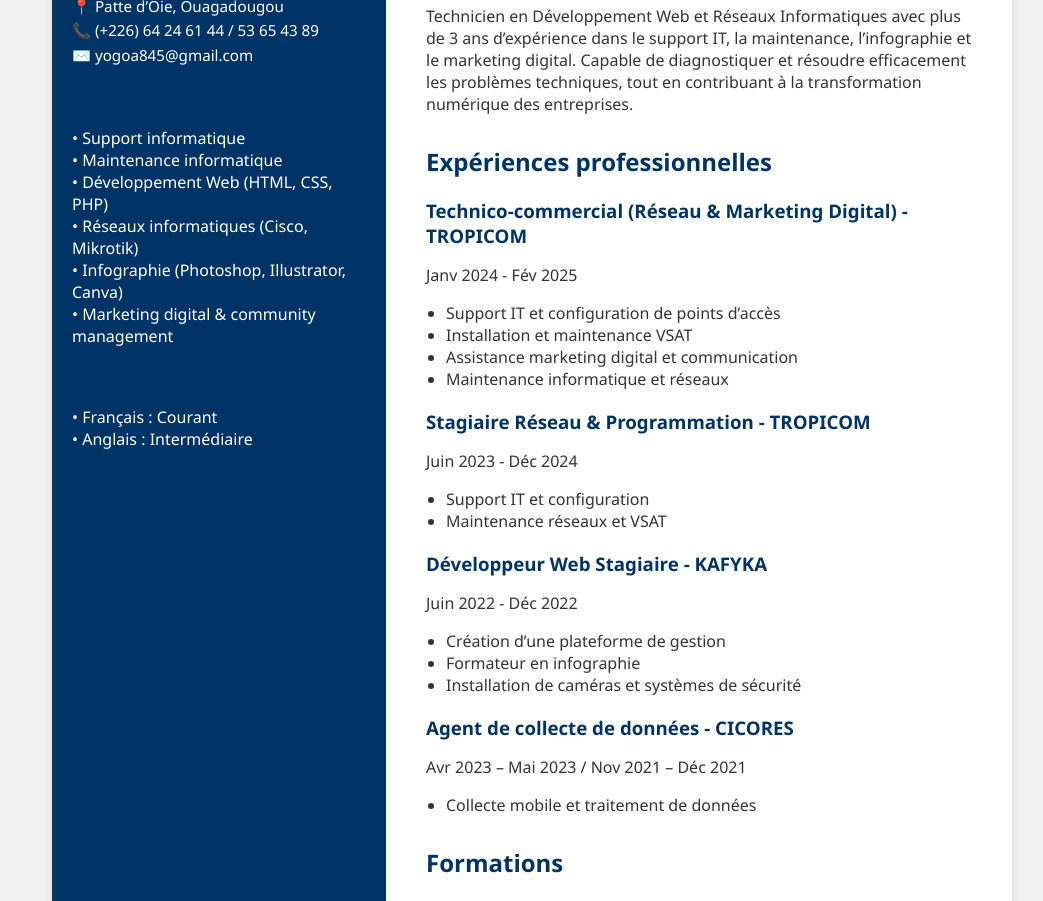
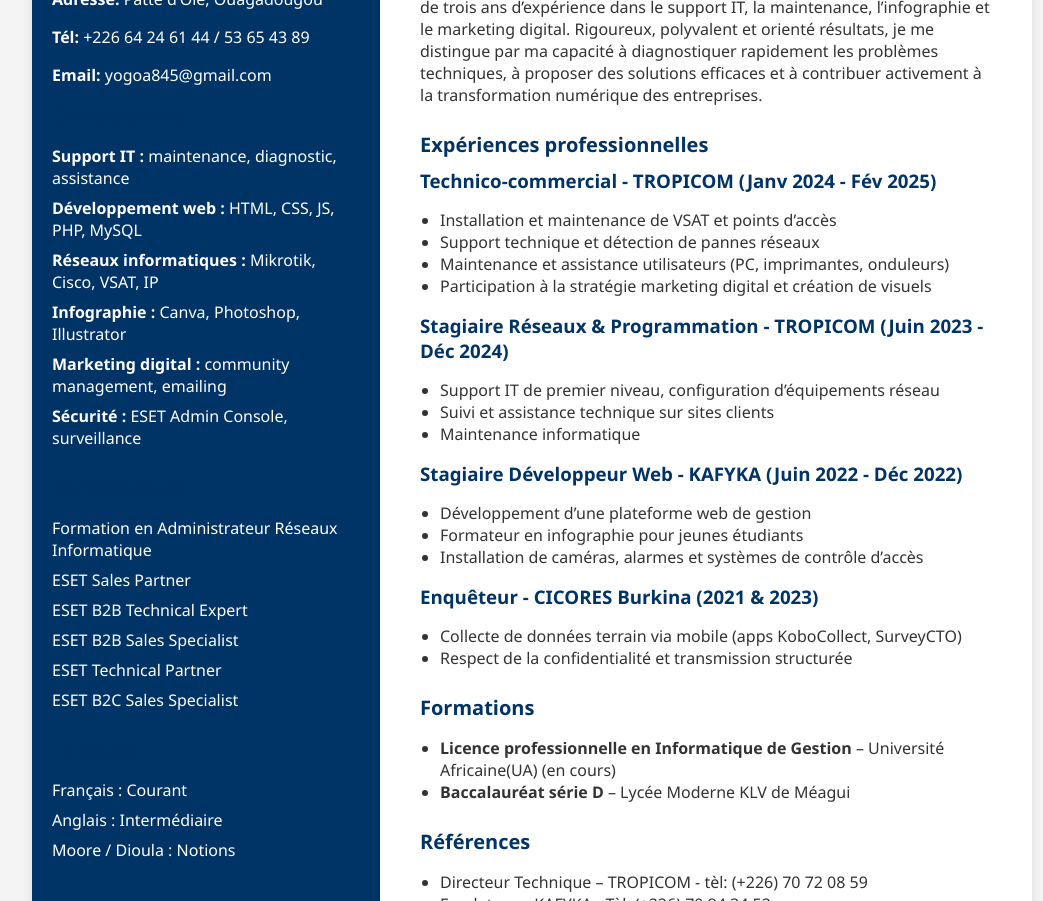
Before and after one commit to MonProjet12/MonCV, a plain HTML site: page index.html in a window 1280 px wide. Shown: the part 129-1030 px from the top of the page, without its empty margins (108-1151 px from the left). Drawn offline with Linux system fonts and the light colour scheme.

Commit message:
Update index.html

```diff
--- a/index.html
+++ b/index.html
@@ -2,160 +2,166 @@
 <html lang="fr">
 <head>
   <meta charset="UTF-8" />
-  <meta name="viewport" content="width=device-width, initial-scale=1.0"/>
-  <title> YOGO ABDOULAYE </title>
+  <meta name="viewport" content="width=device-width, initial-scale=1.0" />
+  <title>YOGO ABDOULAYE </title>
   <style>
     body {
       font-family: 'Segoe UI', sans-serif;
       margin: 0;
       padding: 0;
-      background: #f2f2f2;
+      background: #f4f4f4;
       color: #333;
     }
     .container {
-      max-width: 960px;
-      margin: 40px auto;
+      display: flex;
+      flex-direction: row;
+      max-width: 1000px;
+      margin: 30px auto;
       background: white;
       box-shadow: 0 0 10px rgba(0,0,0,0.1);
-      display: flex;
-      flex-direction: row;
     }
-    .left-column {
-      background-color: #003366;
+    .left {
+      width: 35%;
+      background: #003366;
       color: white;
       padding: 30px 20px;
-      width: 35%;
     }
-    .right-column {
+    .right {
+      width: 65%;
       padding: 30px 40px;
-      width: 65%;
     }
-    h1, h2 {
-      color: #003366;
+    h1, h2, h3 {
       margin-top: 0;
     }
+    h1 {
+      font-size: 28px;
+    }
+    h2 {
+      color: #003366;
+      font-size: 20px;
+      margin-bottom: 10px;
+    }
     h3 {
-      margin-bottom: 5px;
+      margin: 5px 0;
       color: #003366;
-    }
-    .section {
-      margin-bottom: 30px;
-    }
-    .item {
-      margin-bottom: 15px;
     }
     ul {
       padding-left: 20px;
     }
-    .contact-info {
-      font-size: 0.95rem;
-      line-height: 1.6;
+    .section {
+      margin-bottom: 25px;
     }
-    .skill-list {
-      list-style-type: none;
+    .skill-list, .lang-list, .certif-list {
+      list-style: none;
       padding: 0;
     }
-    .skill-list li::before {
-      content: "• ";
-      color: #fff;
+    .skill-list li, .lang-list li, .certif-list li {
+      margin-bottom: 8px;
     }
   </style>
 </head>
 <body>
 
 <div class="container">
-  <div class="left-column">
-    <h2>Yogo Abdoulaye</h2>
-    <p class="contact-info">
-      📍 Patte d’Oie, Ouagadougou<br/>
-      📞 (+226) 64 24 61 44 / 53 65 43 89<br/>
-      ✉️ yogoa845@gmail.com<br/>
-    </p>
-    <h3>Compétences</h3>
+  <div class="left">
+    <h1>Yogo Abdoulaye</h1>
+    <p><strong>Adresse:</strong> Patte d’Oie, Ouagadougou</p>
+    <p><strong>Tél:</strong> +226 64 24 61 44 / 53 65 43 89</p>
+    <p><strong>Email:</strong> yogoa845@gmail.com</p>
+    <div class="section">
+      <h2>Compétences</h2>
       <ul class="skill-list">
-      <li>Support informatique</li>
-      <li>Maintenance informatique</li>
-      <li>Développement Web (HTML, CSS, PHP)</li>
-      <li>Réseaux informatiques (Cisco, Mikrotik)</li>
-      <li>Infographie (Photoshop, Illustrator, Canva)</li>
-      <li>Marketing digital & community management</li>
-    </ul>
-    <h3>Langues</h3>
-    <ul class="skill-list">
-      <li>Français : Courant</li>
-      <li>Anglais : Intermédiaire</li>
+        <li><strong>Support IT :</strong> maintenance, diagnostic, assistance</li>
+        <li><strong>Développement web :</strong> HTML, CSS, JS, PHP, MySQL</li>
+        <li><strong>Réseaux informatiques :</strong> Mikrotik, Cisco, VSAT, IP</li>
+        <li><strong>Infographie :</strong> Canva, Photoshop, Illustrator</li>
+        <li><strong>Marketing digital :</strong> community management, emailing</li>
+        <li><strong>Sécurité :</strong> ESET Admin Console, surveillance</li>
       </ul>
     </div>
 
-  <div class="right-column">
     <div class="section">
-      <h1>Profil</h1>
+      <h2>Certifications</h2>
+      <ul class="certif-list">
+        <li>Formation en Administrateur Réseaux Informatique </li>
+        <li>ESET Sales Partner </li>
+        <li>ESET B2B Technical Expert </li>
+        <li>ESET B2B Sales Specialist </li>
+        <li>ESET Technical Partner</li>
+        <li>ESET B2C Sales Specialist </li>
+      </ul>
+    </div>
+
+    <div class="section">
+      <h2>Langues</h2>
+      <ul class="lang-list">
+        <li>Français : Courant</li>
+        <li>Anglais : Intermédiaire</li>
+        <li>Moore / Dioula : Notions</li>
+      </ul>
+    </div>
+  </div> <!-- fin de la colonne gauche -->
+  <div class="right">
+    <div class="section">
+      <h2>Profil</h2>
       <p>
-        Technicien en Développement Web et Réseaux Informatiques avec plus de 3 ans d’expérience dans le support IT, la maintenance, l’infographie et le marketing digital. Capable de diagnostiquer et résoudre efficacement les problèmes techniques, tout en contribuant à la transformation numérique des entreprises.
+        Technicien en développement web et en réseaux informatiques, avec plus de trois ans d’expérience dans le support IT, la maintenance,
+        l’infographie et le marketing digital. Rigoureux, polyvalent et orienté résultats, je me distingue par ma capacité à diagnostiquer
+        rapidement les problèmes techniques, à proposer des solutions efficaces et à contribuer activement à la transformation numérique
+        des entreprises.
       </p>
     </div>
 
     <div class="section">
       <h2>Expériences professionnelles</h2>
-      <div class="item">
-        <h3>Technico-commercial (Réseau & Marketing Digital) - TROPICOM</h3>
-        <p>Janv 2024 - Fév 2025</p>
+
+      <h3>Technico-commercial - TROPICOM (Janv 2024 - Fév 2025)</h3>
       <ul>
-          <li>Support IT et configuration de points d’accès</li>
-          <li>Installation et maintenance VSAT</li>
-          <li>Assistance marketing digital et communication</li>
-          <li>Maintenance informatique et réseaux</li>
+        <li>Installation et maintenance de VSAT et points d’accès</li>
+        <li>Support technique et détection de pannes réseaux</li>
+        <li>Maintenance et assistance utilisateurs (PC, imprimantes, onduleurs)</li>
+        <li>Participation à la stratégie marketing digital et création de visuels</li>
+      </ul>
+
+      <h3>Stagiaire Réseaux & Programmation - TROPICOM (Juin 2023 - Déc 2024)</h3>
+      <ul>
+        <li>Support IT de premier niveau, configuration d’équipements réseau</li>
+        <li>Suivi et assistance technique sur sites clients</li>
+        <li>Maintenance informatique </li>
+      </ul>
+
+      <h3>Stagiaire Développeur Web - KAFYKA (Juin 2022 - Déc 2022)</h3>
+      <ul>
+        <li>Développement d’une plateforme web de gestion</li>
+        <li>Formateur en infographie pour jeunes étudiants</li>
+        <li>Installation de caméras, alarmes et systèmes de contrôle d’accès</li>
+      </ul>
+
+      <h3>Enquêteur - CICORES Burkina (2021 & 2023)</h3>
+      <ul>
+        <li>Collecte de données terrain via mobile (apps KoboCollect, SurveyCTO)</li>
+        <li>Respect de la confidentialité et transmission structurée</li>
       </ul>
     </div>
-      <div class="item">
-        <h3>Stagiaire Réseau & Programmation - TROPICOM</h3>
-        <p>Juin 2023 - Déc 2024</p>
+    <div class="section">
+      <h2>Formations</h2>
       <ul>
-          <li>Support IT et configuration</li>
-          <li>Maintenance réseaux et VSAT</li>
+        <li><strong>Licence professionnelle en Informatique de Gestion</strong> – Université Africaine(UA) (en cours)</li>
+        <li><strong>Baccalauréat série D </strong> – Lycée Moderne KLV de Méagui</li>
       </ul>
-      </div>
-      <div class="item">
-        <h3>Développeur Web Stagiaire - KAFYKA</h3>
-        <p>Juin 2022 - Déc 2022</p>
-        <ul>
-          <li>Création d’une plateforme de gestion</li>
-          <li>Formateur en infographie</li>
-          <li>Installation de caméras et systèmes de sécurité</li>
-        </ul>
-      </div>
-      <div class="item">
-        <h3>Agent de collecte de données - CICORES</h3>
-        <p>Avr 2023 – Mai 2023 / Nov 2021 – Déc 2021</p>
-        <ul>
-          <li>Collecte mobile et traitement de données</li>
-        </ul>
-      </div>
     </div>
 
     <div class="section">
-      <h2>Formations</h2>
-      <div class="item">
-        <h3>Licence Professionnelle en Réseaux Informatiques</h3>
-        <p>Université Aube Nouvelle (U-AUBEN)</p>
-      </div>
-      <div class="item">
-        <h3>Licence en Informatique de Gestion</h3>
-        <p>Université Joseph Ki Zerbo</p>
-      </div>
-    </div>
-
-    <div class="section">
-      <h2>Certifications</h2>
+      <h2>Références</h2>
       <ul>
-        <li>Introduction au Marketing Digital - Google</li>
-        <li>Entrepreneuriat Numérique - ODCI</li>
-        <li>Community Management - ODCI</li>
+        <li>Directeur Technique – TROPICOM - tèl: (+226) 70 72 08 59 </li>
+        <li>Fondateur – KAFYKA - Tèl: (+226) 70 84 34 52</li>
+        <li>Responsable Technique – KAFYKA - Tèl:  (+226) 72 43 65 06 </li>
       </ul>
     </div>
 
-  </div>
-</div>
+  </div> <!-- fin de la colonne droite -->
+</div> <!-- fin du container -->
 
 </body>
 </html>
```
Lines whose indentation alone changed are shown as unchanged.
